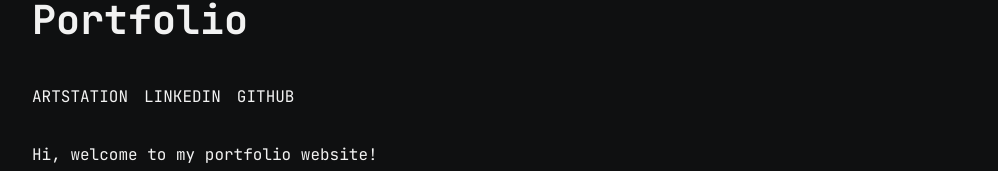
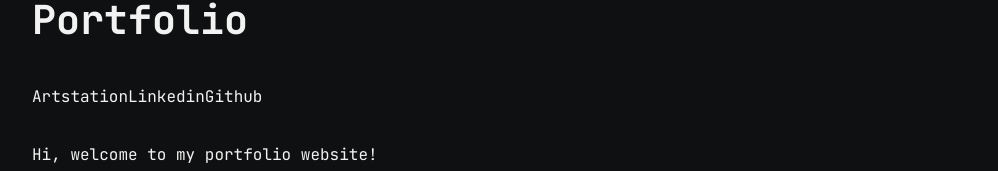
Before and after one commit to visceral89/portfolio2023, a Next.js app: page / in a window 1280 px wide. Shown: the part 345-516 px from the top of the page, without its empty margins (128-1126 px from the left). Built offline with nearby package versions, Linux system fonts and the light colour scheme.

Commit message:
Changed from Link to <a>

```diff
--- a/src/app/components/sections/Hero.jsx
+++ b/src/app/components/sections/Hero.jsx
@@ -11,9 +11,15 @@
 				<h1 className={styles.titleHeading}>Rasmus Bremholm Portfolio</h1>
 				<div className={styles.titleLinks}>
 					{socials.map((social) => (
-						<Link key={social.id} href={social.url} className={styles.social}>
+						<a
+							key={social.id}
+							href={social.url}
+							target='_blank'
+							rel='noopener noreferrer'
+							className={styles.socialLink}
+						>
 							{social.text}
-						</Link>
+						</a>
 					))}
 				</div>
 				<p>
```
